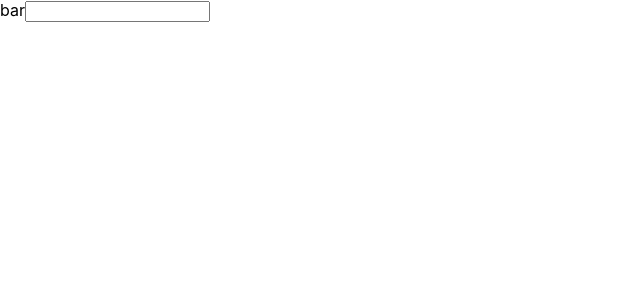
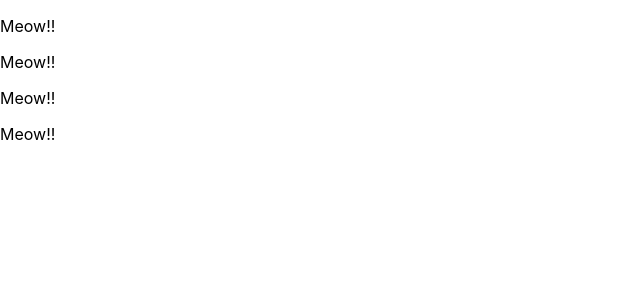
Before and after one commit to shouyamamoto/udemy-react-redux-app, a React (Create React App) app: page / in a window 1280 px wide. Shown: the top 300 px of the page, without its empty margins (0-640 px from the left). Built offline with nearby package versions, Linux system fonts and the light colour scheme.

Commit message:
create class component

```diff
--- a/src/App.js
+++ b/src/App.js
@@ -1,15 +1,33 @@
 import React from 'react'
 
-class App extends React.Component {
-  render() {
-    return (
-      <React.Fragment>
-        <label htmlFor="bar">bar</label>
-        <input type="text" onChange={() => console.log('私です')} />
-      </React.Fragment>
-    )
-  }
+// class App extends React.Component {
+//   render() {
+//     return (
+//       <React.Fragment>
+//         <label htmlFor="bar">bar</label>
+//         <input type="text" onChange={() => console.log('私です')} />
+//       </React.Fragment>
+//     )
+//   }
+// }
 
+const App = () => {
+  return (
+    <>
+    <Cat />
+    <Cat />
+    <Cat />
+    <Cat />
+    </>
+  )
+}
+
+const Cat = () => {
+  return(
+    <React.Fragment>
+      <p>Meow!!</p>
+    </React.Fragment>
+  )
 }
 
 export default App;
```
